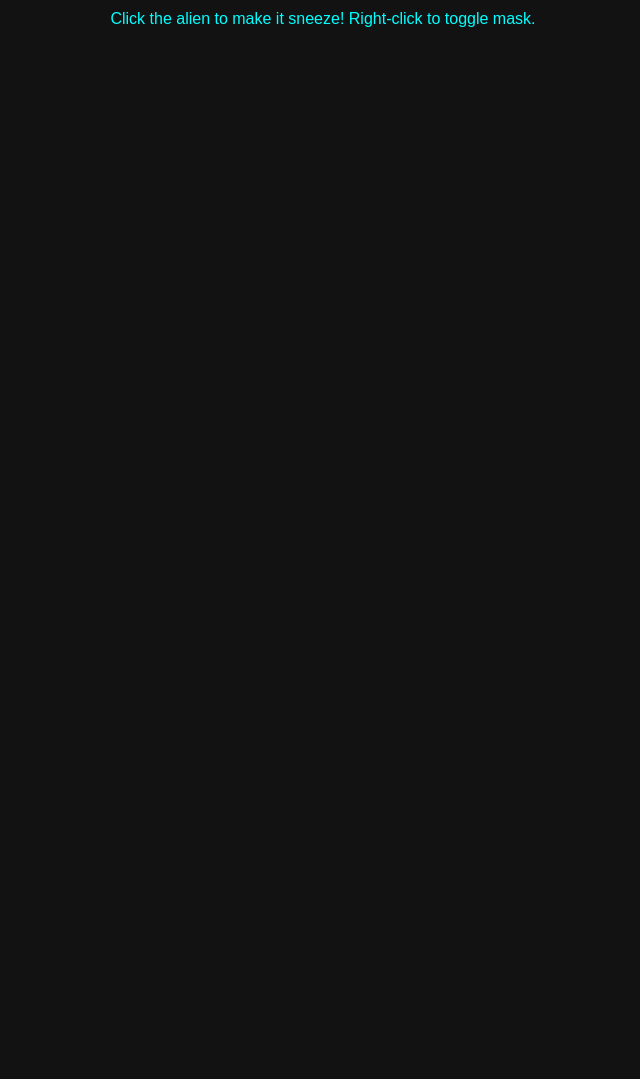
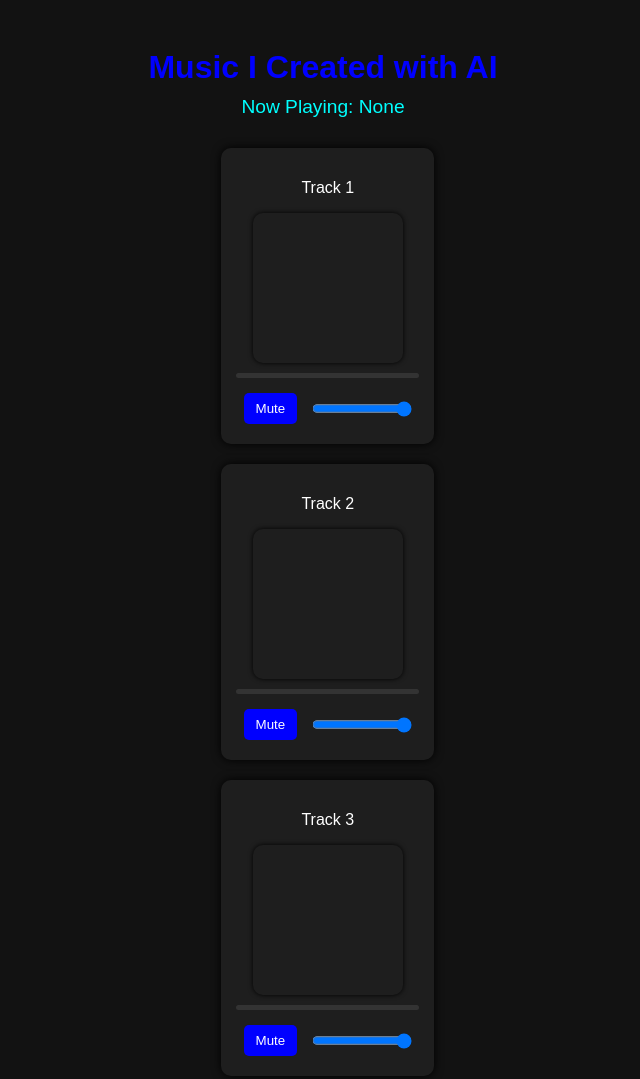
Before and after one commit to 1nam/model_audio_player, a plain HTML site: page index.html in a window 1280 px wide. Shown: the whole page, without its empty margins (317-957 px from the left). Before the commit the page ends 800 px from the top, so only its background shows below. Drawn offline with Linux system fonts and the light colour scheme; some packages are replaced by stand-ins of ours; a script that the page names is missing.

Commit message:
Update index.html

```diff
--- a/index.html
+++ b/index.html
@@ -3,103 +3,169 @@
 <head>
 <meta charset="UTF-8">
 <meta name="viewport" content="width=device-width, initial-scale=1.0">
-<title>Alien Sneeze Simulator</title>
+<title>AI Music + 3D Art Player</title>
 <script type="module" src="https://ajax.googleapis.com/ajax/libs/model-viewer/4.0.0/model-viewer.min.js"></script>
 <style>
   body {
-    margin: 0;
-    overflow: hidden;
+    font-family: Arial, sans-serif;
     background: #121212;
-    font-family: Arial, sans-serif;
     color: #fff;
     display: flex;
     flex-direction: column;
     align-items: center;
-    justify-content: center;
-    height: 100vh;
+    padding: 20px;
   }
-  model-viewer {
-    width: 150px;
-    height: 150px;
-    cursor: pointer;
-    margin-top: 50px;
+  h1 { color: #00f; margin-bottom: 10px; text-align: center; }
+  #nowPlaying { margin-bottom: 30px; font-size: 1.2em; color: #0ff; }
+  .audio-player {
+    background: #1e1e1e;
+    border-radius: 10px;
+    padding: 15px;
+    margin-bottom: 20px;
+    width: 90%;
+    max-width: 400px;
+    display: flex;
+    flex-direction: column;
+    align-items: center;
+    box-shadow: 0 0 10px #000;
+    transition: box-shadow 0.3s, border 0.3s;
   }
-  #info {
-    position: absolute;
-    top: 10px;
-    color: #0ff;
+  .audio-player.active { box-shadow: 0 0 20px #00f; border: 2px solid #00f; }
+  .controls {
+    display: flex;
+    flex-wrap: wrap;
+    justify-content: space-around;
+    width: 100%;
+    margin-top: 10px;
   }
-  canvas {
-    position: absolute;
-    top: 0;
-    left: 0;
-    pointer-events: none;
+  button {
+    background: #00f; color: #fff; border: none;
+    padding: 8px 12px; border-radius: 5px; cursor: pointer;
+    margin: 5px; transition: background 0.3s;
   }
+  button:hover { background: #0055ff; }
+  input[type="range"] { width: 100px; margin: 5px; }
+  .progress-container { width: 100%; height: 5px; background: #333; border-radius: 5px; margin-top: 10px; cursor: pointer; }
+  .progress { height: 100%; background: #00f; width: 0%; border-radius: 5px; }
+  @media (max-width: 400px) {
+    .controls { flex-direction: column; align-items: center; }
+    input[type="range"] { width: 80%; }
+  }
+  model-viewer { cursor: pointer; border-radius: 10px; box-shadow: 0 0 5px #000; }
 </style>
 </head>
 <body>
 
-<div id="info">Click the alien to make it sneeze! Right-click to toggle mask.</div>
-<canvas id="sneezeCanvas"></canvas>
-<model-viewer id="alien" src="https://modelviewer.dev/shared-assets/models/Cube.glb" auto-rotate rotation-per-second="10"></model-viewer>
+<h1>Music I Created with AI</h1>
+<div id="nowPlaying">Now Playing: None</div>
+<div id="playersContainer"></div>
 
 <script>
-const canvas = document.getElementById('sneezeCanvas');
-const ctx = canvas.getContext('2d');
-canvas.width = window.innerWidth;
-canvas.height = window.innerHeight;
+const tracks = [
+  { title: "Track 1", audioSrc: "audio1.mp3", modelSrc: "model1.glb" },
+  { title: "Track 2", audioSrc: "audio2.mp3", modelSrc: "model2.glb" },
+  { title: "Track 3", audioSrc: "audio3.mp3", modelSrc: "model3.glb" }
+];
 
-const alien = document.getElementById('alien');
-let masked = false;
+const container = document.getElementById('playersContainer');
+const nowPlaying = document.getElementById('nowPlaying');
 
-// Function to create sneeze particles
-function sneezeParticles() {
-  const particles = [];
-  for (let i = 0; i < 50; i++) {
-    particles.push({
-      x: canvas.width/2,
-      y: canvas.height/2,
-      vx: (Math.random() - 0.5) * 12,
-      vy: (Math.random() - 0.5) * 12,
-      alpha: 1,
-      size: Math.random()*5 + 2
-    });
-  }
+tracks.forEach((track, i) => {
+  const player = document.createElement('div');
+  player.className = 'audio-player';
+  player.id = `player${i}`;
 
-  const interval = setInterval(() => {
-    ctx.clearRect(0,0,canvas.width,canvas.height);
-    particles.forEach(p => {
-      p.x += p.vx;
-      p.y += p.vy;
-      p.alpha -= 0.03;
-      if(p.alpha>0){
-        ctx.fillStyle = `rgba(0,255,0,${p.alpha})`;
-        ctx.beginPath();
-        ctx.arc(p.x, p.y, p.size, 0, Math.PI*2);
-        ctx.fill();
-      }
-    });
-    if (particles.every(p => p.alpha <= 0)) clearInterval(interval);
-  }, 30);
-}
+  const title = document.createElement('p');
+  title.textContent = track.title;
+  player.appendChild(title);
 
-// Click alien to sneeze
-alien.addEventListener('click', () => {
-  if (!masked) sneezeParticles();
+  const audio = document.createElement('audio');
+  audio.src = track.audioSrc;
+  audio.id = `audio${i}`;
+  player.appendChild(audio);
+
+  const model = document.createElement('model-viewer');
+  model.src = track.modelSrc;
+  model.id = `model${i}`;
+  model.setAttribute('auto-rotate', '');
+  model.setAttribute('rotation-per-second', '0'); // start stationary
+  model.style.width = '150px';
+  model.style.height = '150px';
+  player.appendChild(model);
+
+  const progressContainer = document.createElement('div');
+  progressContainer.className = 'progress-container';
+  const progress = document.createElement('div');
+  progress.className = 'progress';
+  progressContainer.appendChild(progress);
+  player.appendChild(progressContainer);
+
+  audio.addEventListener('timeupdate', () => {
+    progress.style.width = (audio.currentTime / audio.duration) * 100 + '%';
+  });
+  progressContainer.addEventListener('click', e => {
+    const rect = progressContainer.getBoundingClientRect();
+    audio.currentTime = ((e.clientX - rect.left) / rect.width) * audio.duration;
+  });
+
+  const controls = document.createElement('div');
+  controls.className = 'controls';
+
+  const muteBtn = document.createElement('button');
+  muteBtn.textContent = 'Mute';
+  muteBtn.onclick = () => { audio.muted = !audio.muted; };
+  controls.appendChild(muteBtn);
+
+  const volumeSlider = document.createElement('input');
+  volumeSlider.type = 'range';
+  volumeSlider.min = 0; volumeSlider.max = 1; volumeSlider.step = 0.01;
+  volumeSlider.value = 1;
+  volumeSlider.oninput = e => { audio.volume = e.target.value; };
+  controls.appendChild(volumeSlider);
+
+  player.appendChild(controls);
+  container.appendChild(player);
+
+  // Click model to play/pause
+  model.addEventListener('click', () => {
+    const isPaused = audio.paused;
+    stopAllTracksExcept(i);
+    if (isPaused) {
+      audio.play();
+      model.setAttribute('rotation-per-second', '30');
+      player.classList.add('active');
+      nowPlaying.textContent = `Now Playing: ${track.title}`;
+      player.scrollIntoView({ behavior: 'smooth', block: 'center' });
+    } else {
+      audio.pause();
+      audio.currentTime = 0;
+      model.setAttribute('rotation-per-second', '0');
+      player.classList.remove('active');
+      nowPlaying.textContent = 'Now Playing: None';
+    }
+  });
+
+  // Stop model spinning when audio ends naturally
+  audio.addEventListener('ended', () => {
+    model.setAttribute('rotation-per-second', '0');
+    player.classList.remove('active');
+    nowPlaying.textContent = 'Now Playing: None';
+  });
 });
 
-// Right-click alien to toggle mask
-alien.addEventListener('contextmenu', e => {
-  e.preventDefault();
-  masked = !masked;
-  alert(masked ? "Mask on! Sneezes contained." : "Mask removed! Watch out for sneezes!");
-});
-
-// Handle window resize
-window.addEventListener('resize', () => {
-  canvas.width = window.innerWidth;
-  canvas.height = window.innerHeight;
-});
+function stopAllTracksExcept(index) {
+  tracks.forEach((t, i) => {
+    if (i !== index) {
+      const a = document.getElementById(`audio${i}`);
+      const m = document.getElementById(`model${i}`);
+      const p = document.getElementById(`player${i}`);
+      a.pause();
+      a.currentTime = 0;
+      m.setAttribute('rotation-per-second', '0');
+      p.classList.remove('active');
+    }
+  });
+}
 </script>
 
 </body>
```
